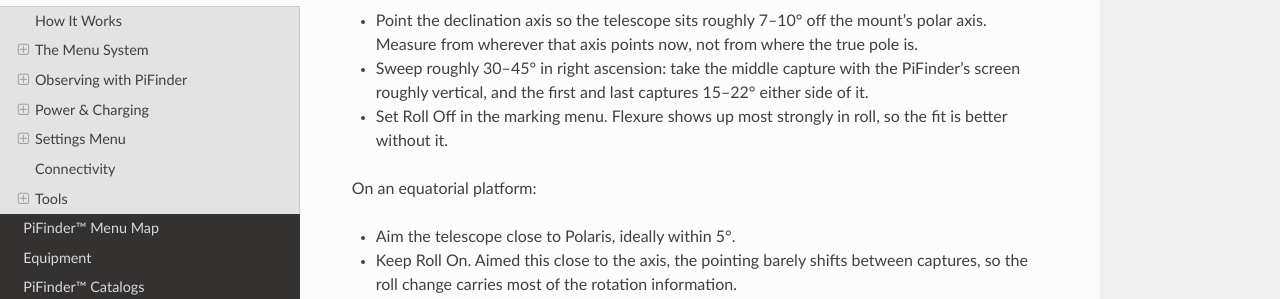
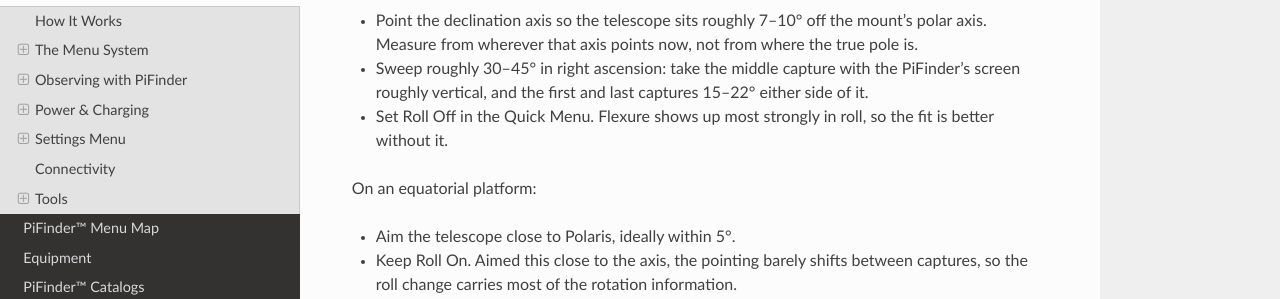
Before and after one commit to brickbots/PiFinder, a Sphinx documentation site: the page built from docs/source/user_guide.rst, in a window 1280 px wide and 900 px high, scrolled down 39538 px. Shown: the part 151-450 px from the top of the window. Built offline with Sphinx 7.4.7 and the Read the Docs theme 3.1.0, drawn with Linux system fonts in a browser that asks for light colours; some of the changed text lies outside the part shown.

Commit message:
docs: call the ring menu "Quick Menu" in polar alignment
The polar alignment section was the only place in the manual that called
the ring-shaped shortcut menu the "marking menu". That is the internal
code term, after the MarkingMenu class. Everywhere else the manual and
the UI call it the Quick Menu, which has its own section in the user
guide.

House style rule 7 is one word per concept. A reader who meets both
names reasonably wonders whether they are two different things.

Both prose occurrences now say Quick Menu, and the first one links to
the Quick Menu section so a reader landing deep in the guide can find
out what it is.

The screenshot file polar_align_marking_menu_docs.png keeps its name.
Filenames are not user-visible, and renaming a binary would add churn
for no reader benefit.

Co-Authored-By: Claude Opus 5 (1M context) <noreply@anthropic.com>

```diff
--- a/docs/source/user_guide.rst
+++ b/docs/source/user_guide.rst
@@ -1137,10 +1137,10 @@ The top line summarises the measurement: the number of points used, the total sw
 for a three-point solve, a fit rating of ``ok``, ``mid``, or ``bad``.  A poor fit usually
 means something moved between captures that shouldn't have, so it's worth redoing.
 
-Press and hold **SQUARE** for the marking menu, which gathers the advanced actions.
-**STATS** opens a read-only detail view.  **REDO PT** drops just the last point so you can
-recapture it.  **Roll On/Off** switches between a full three-axis fit and an RA/Dec-only fit
-that ignores camera roll, which is useful after a camera flop.
+Press and hold **SQUARE** to open the :ref:`user_guide:quick menu`, which gathers the
+advanced actions.  **STATS** opens a read-only detail view.  **REDO PT** drops just the
+last point so you can recapture it.  **Roll On/Off** switches between a full three-axis
+fit and an RA/Dec-only fit that ignores camera roll, which is useful after a camera flop.
 :ref:`user_guide:getting a good measurement` covers which fit suits each mount.
 
 .. image:: images/user_guide/polar_align_marking_menu_docs.png
@@ -1169,7 +1169,7 @@ On an equatorial mount:
   Measure from wherever that axis points now, not from where the true pole is.
 - Sweep roughly 30–45° in right ascension: take the middle capture with the PiFinder's
   screen roughly vertical, and the first and last captures 15–22° either side of it.
-- Set Roll Off in the marking menu.  Flexure shows up most strongly in roll, so the fit is
+- Set Roll Off in the Quick Menu.  Flexure shows up most strongly in roll, so the fit is
   better without it.
 
 On an equatorial platform:
```
